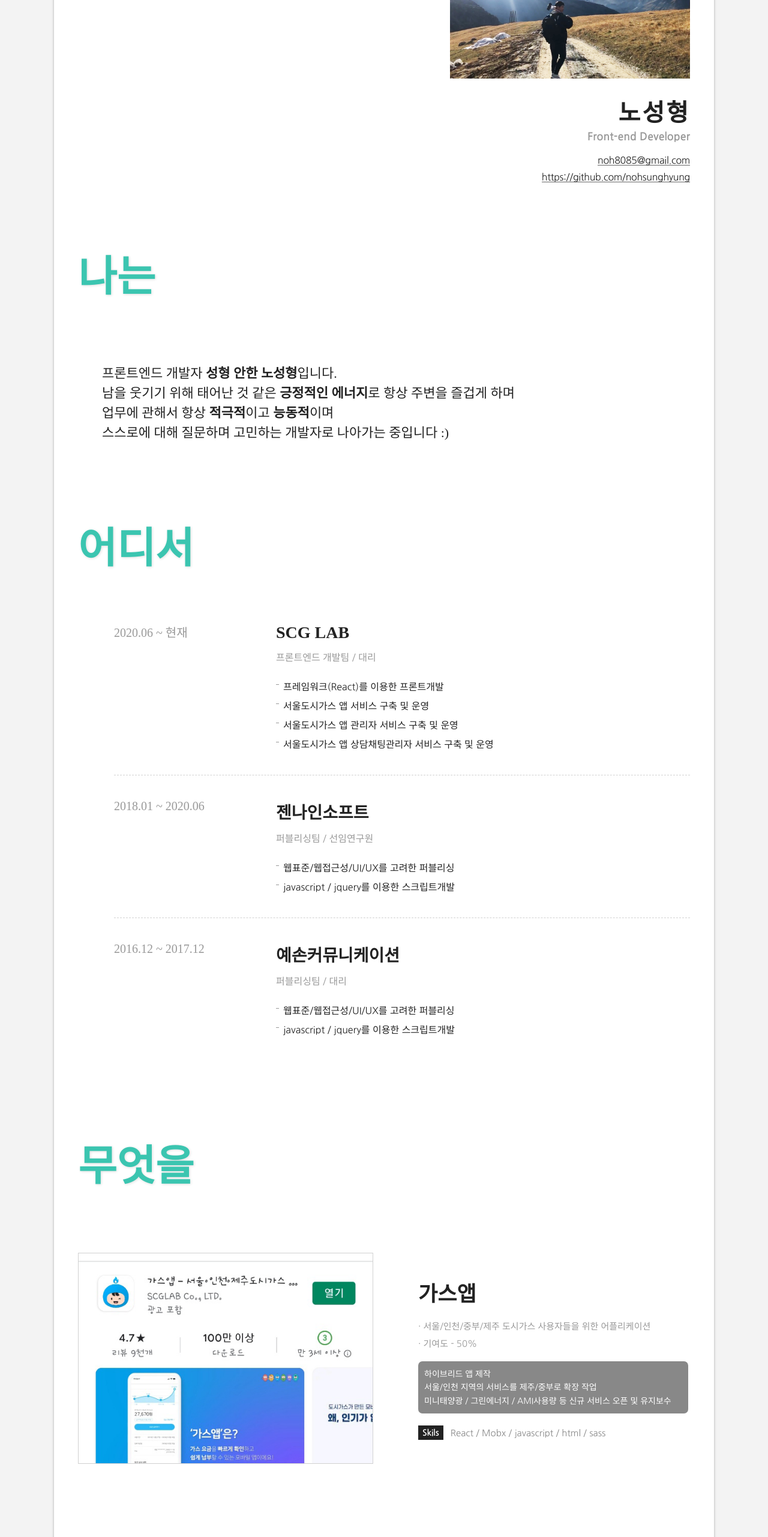
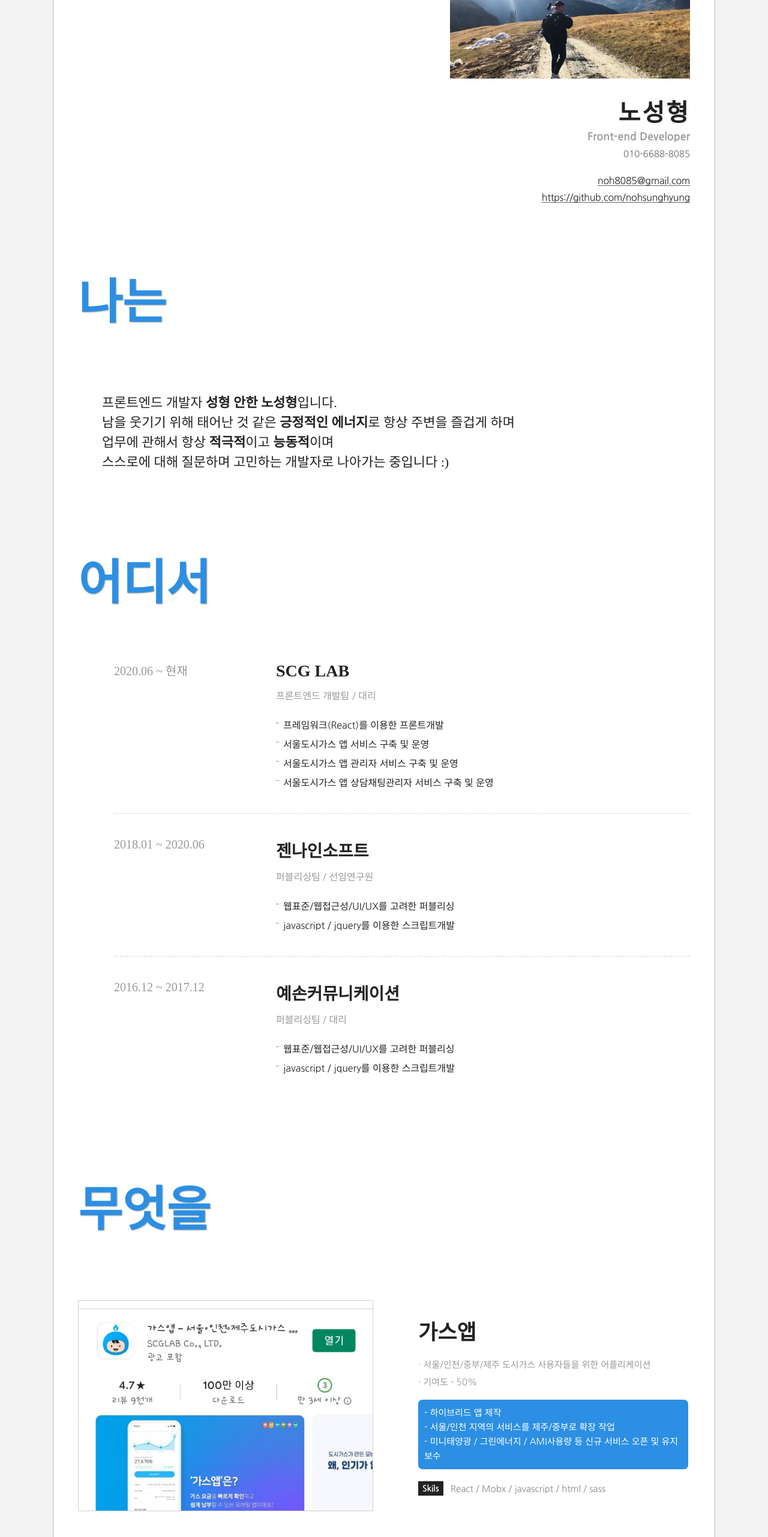
Before and after one commit to nohsunghyung/react-portfolio, a React (Create React App) app: page /#/profile in a window 1280 px wide. Shown: the part 234-2797 px from the top of the page at 60% size. Built offline with nearby package versions, Linux system fonts and the light colour scheme; a web font is replaced by a local one.

Commit message:
프로필 수정

```diff
--- a/src/config/data.js
+++ b/src/config/data.js
@@ -7,6 +7,7 @@ const portfolioData = {
     name: '노성형',
     position: 'Front-end Developer',
     birth: '1987.09.19',
+    phone: '010-6688-8085',
     links: [
       {
         name: 'email',
@@ -62,7 +63,7 @@ const portfolioData = {
         ],
         skils: 'React / Mobx / javascript / html / sass',
         images: gasapp,
-        description: `하이브리드 앱 제작<br/> 서울/인천 지역의 서비스를 제주/중부로 확장 작업</br> 미니태양광 / 그린에너지 / AMI사용량 등 신규 서비스 오픈 및 유지보수`
+        description: `- 하이브리드 앱 제작<br/> - 서울/인천 지역의 서비스를 제주/중부로 확장 작업</br> - 미니태양광 / 그린에너지 / AMI사용량 등 신규 서비스 오픈 및 유지보수`
       },
       {
         subject: '가스앱 채팅상담서비스',
@@ -77,7 +78,7 @@ const portfolioData = {
         ],
         skils: 'React / Mobx / javascript / html / sass',
         images: gasTalk,
-        description: `웹소켓을 이용한 유저와 상담사간의 채팅상담서비스.<br/> 라이브러리(Rechart / antDesign 등) 이용한 통계 및 메뉴 관리<br/> 상담사의 니즈를 파악, 지속적인 서비스 개선`
+        description: `- 웹소켓을 이용한 유저와 상담사간의 채팅상담서비스.<br/> - 라이브러리(Rechart / antDesign 등) 이용한 통계 및 메뉴 관리<br/> - 상담사의 니즈를 파악, 지속적인 서비스 개선`
       },
       {
         subject: '가스앱 관리자',
@@ -92,7 +93,7 @@ const portfolioData = {
         ],
         skils: 'React / Mobx / javascript / html / sass',
         images: gasappAdmin,
-        description: '레거시 코드 리팩토링 작업. Style Component 도입.<br/> 회사 내부 서비스 향상을 위한 메뉴 관리 및 권한 서비스 도입'
+        description: '- 레거시 코드 리팩토링 작업. Style Component 도입.<br/> - 회사 내부 서비스 향상을 위한 메뉴 관리,권한 서비스 직접 제안 및 도입'
       }
     ],
     publish: [
--- a/src/pages/Profile.js
+++ b/src/pages/Profile.js
@@ -5,7 +5,7 @@ import noh from '../resources/images/noh-image01.jpg';
 
 const Profile = () => {
   const { profile, career, project } = data;
-  const { name, position, links, introduce } = profile;
+  const { name, position, phone, links, introduce } = profile;
   return (
     <div className="profile-container">
       <div className="profile-content">
@@ -17,6 +17,7 @@ const Profile = () => {
             <div className="user-info">
               <h1 className="user-name">{name}</h1>
               <h3 className="user-position">{position}</h3>
+              <div className="user-phone">{phone}</div>
               <div className="info-wrapper">
                 <div className="info-list">
                   {links.map((link) => (
--- a/src/resources/scss/index.scss
+++ b/src/resources/scss/index.scss
@@ -1,5 +1,7 @@
 // 초기화 css
 @import './reset.scss';
+
+$point-color: #2c8fe3;
 
 .header {
   max-width: 1100px;
@@ -49,13 +51,13 @@
   margin-bottom: 100px;
   font-family: 'NanumSquare';
   font-weight: bold;
-  font-size: 70px;
+  font-size: 80px;
   &.small {
     margin-bottom: 40px;
   }
   span {
-    color: #3bc5b0;
-    text-shadow: 1px 1px 4px #ddd;
+    color: $point-color;
+    text-shadow: 1px 1px 2px #999;
   }
   .etc {
     font-family: 'NanumSquare';
@@ -65,10 +67,11 @@
   }
 }
 .point-color {
-  color: #3bc5b0;
+  color: $point-color;
 }
 .profile-container {
   border-top: 1px solid transparent;
+  border-bottom: 1px solid transparent;
 }
 .profile-content {
   width: 1100px;
@@ -103,11 +106,15 @@
       font-size: 18px;
       color: #999;
     }
+    .user-phone {
+      margin-top: 10px;
+      font-size: 15px;
+      color: #666;
+    }
     .info-wrapper {
-      margin-top: 20px;
+      margin-top: 25px;
     }
     .info-list {
-      margin-top: 15px;
       .url {
         + .url {
           margin-top: 8px;
@@ -204,8 +211,9 @@
   .item {
     display: flex;
     align-items: center;
+    position: relative;
     + .item {
-      margin-top: 140px;
+      padding-top: 150px;
     }
   }
   .image {
@@ -243,11 +251,11 @@
   .description {
     width: 430px;
     margin-top: 20px;
-    background: #888;
+    background: $point-color;
     color: #fff;
     padding: 10px;
     border-radius: 7px;
-    font-size: 14px;
+    font-size: 15px;
     line-height: 1.6;
   }
   .url {
```
